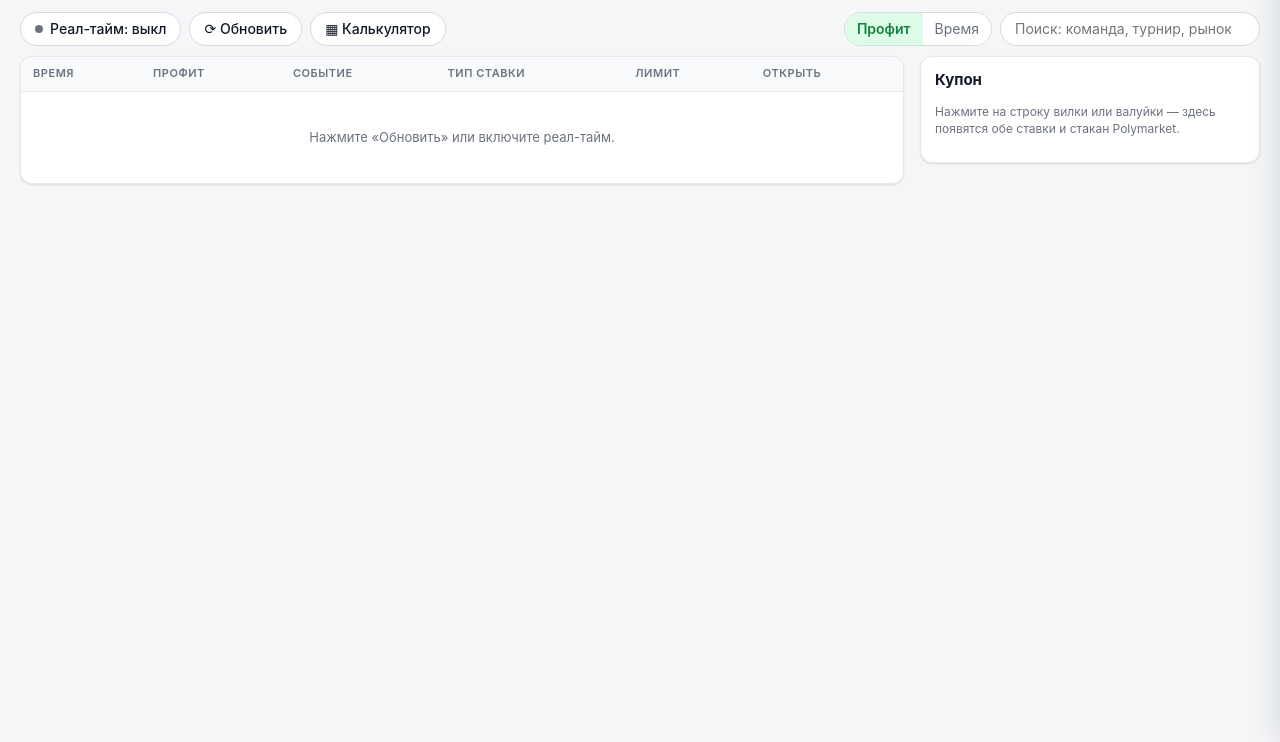
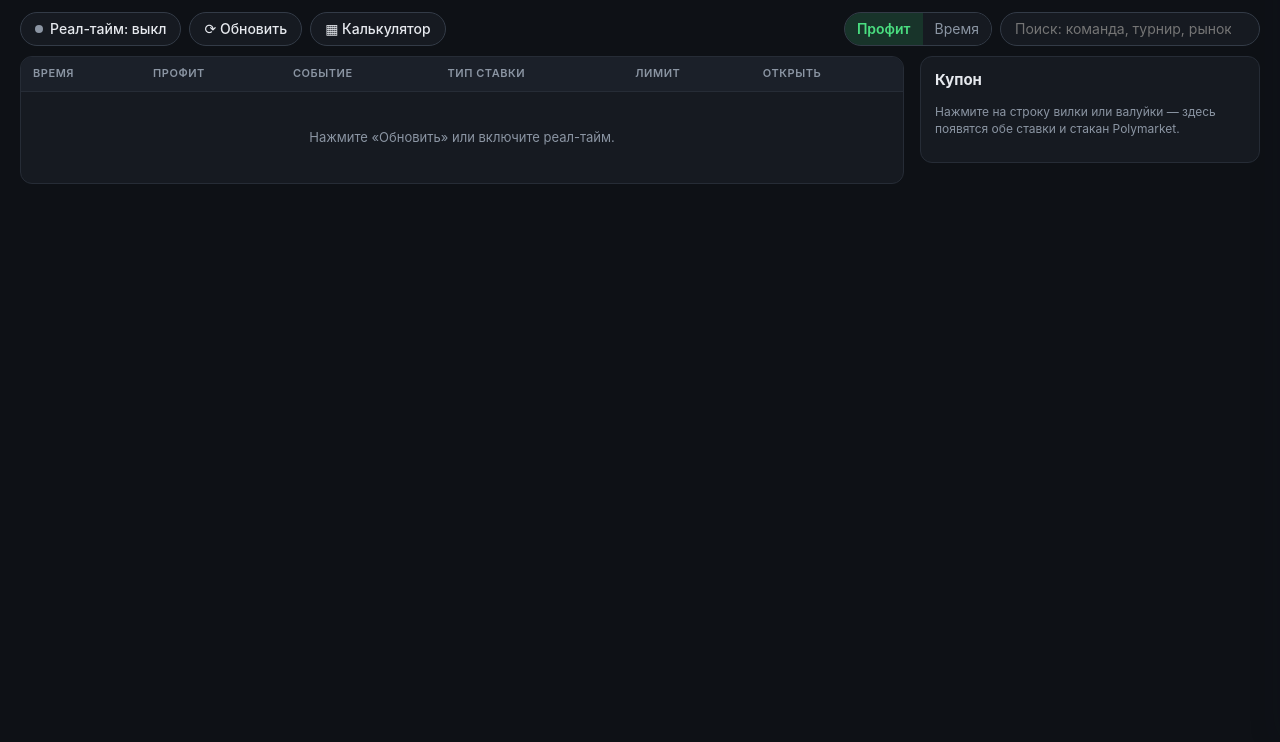
Before and after one commit to def77/magisters-org.github.io, a website with bundled scripts: page index.html in a window 1280 px wide. Shown: the part 58-800 px from the top of the page. Built offline with nearby package versions, Linux system fonts and the light colour scheme.

Commit message:
Dark theme by default
Co-Authored-By: Claude Opus 5.5 <noreply@anthropic.com>
Claude-Session: https://claude.ai/code/session_014Vp4kpE9BFzZkLenAktqAK

```diff
--- a/index.html
+++ b/index.html
@@ -1,5 +1,5 @@
 <!doctype html>
-<html lang="ru" data-theme="light">
+<html lang="ru" data-theme="dark">
 <head>
   <meta charset="utf-8">
   <meta name="viewport" content="width=device-width, initial-scale=1">
```
Also changed, not shown: README.md.
